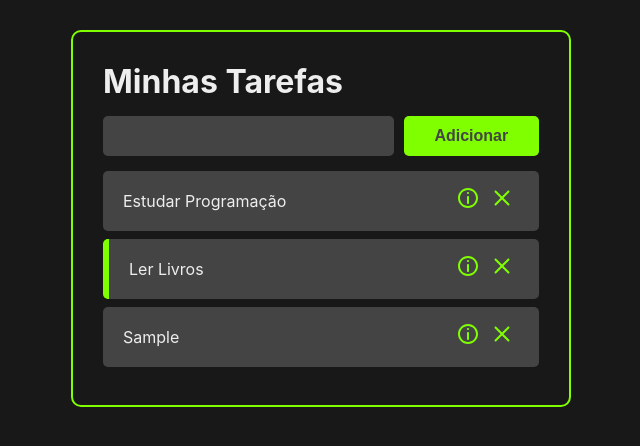
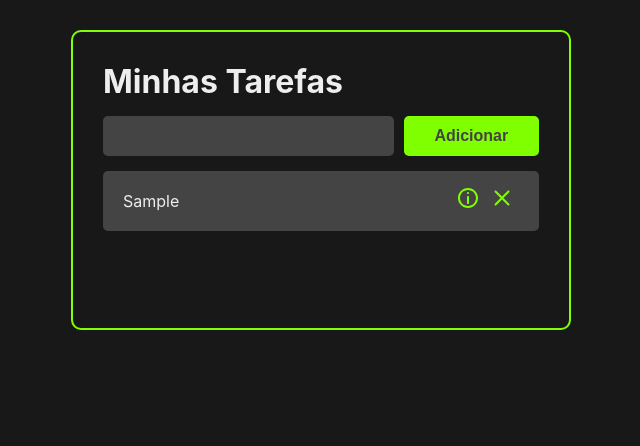
Before and after one commit to VieziDev/React-Create-Tasks, a React (Create React App) app: page / in a window 1280 px wide. Both pictures are taken after typing "Sample" into the empty fields and a click on the button "Adicionar". Shown: the top 446 px of the page, without its empty margins (319-959 px from the left). Built offline with nearby package versions, Linux system fonts and the light colour scheme; no server answers; the HTML template or start-up script is replaced by a standard one.

Commit message:
Readme File

```diff
--- a/src/App.jsx
+++ b/src/App.jsx
@@ -12,18 +12,7 @@ import TaskDetails from "./components/TaskDetails";
 import "./App.css";
 
 const App = () => {
-  const [tasks, setTasks] = useState([
-    {
-      id: "1",
-      title: "Estudar Programação",
-      completed: false,
-    },
-    {
-      id: "2",
-      title: "Ler Livros",
-      completed: true,
-    },
-  ]);
+  const [tasks, setTasks] = useState([]);
 
   useEffect(() => {
     const fetchTasks = async () => {
--- a/src/components/Task.jsx
+++ b/src/components/Task.jsx
@@ -1,5 +1,6 @@
 import React from "react";
-import { CgClose, CgInfo } from "react-icons/cg";
+import { CgClose, CgInfo, GiConfirmed } from "react-icons/cg";
+import { icons } from "react-icons/lib";
 import { useNavigate } from "react-router-dom";
 import "../style/Task.css";
 
@@ -13,7 +14,7 @@ const Task = ({ task, handleTaskClick, handleTaskDeletion }) => {
   return (
     <div
       className="task-container"
-      style={task.completed ? { borderLeft: "6px solid chartreuse", transition: "all 0.2s ease"} : {}}
+      style={task.completed ? { borderLeft: "50px solid chartreuse", transition: "all 0.2s ease"} : {}}
     >
       <div className="task-title" onClick={() => handleTaskClick(task.id)}>
         {task.title}
--- a/src/style/Button.css
+++ b/src/style/Button.css
@@ -15,5 +15,5 @@
 .button:hover{
     background-color: #444;
     color: chartreuse;
-    box-shadow: 5px 5px 5px black;
+    box-shadow: 3px 3px 3px chartreuse;
 }
--- a/src/style/Task.css
+++ b/src/style/Task.css
@@ -11,6 +11,11 @@
 
 .task-title{
     cursor: pointer;
+    transition: 0.5s;
+}
+
+.task-title:hover{
+    text-shadow: 2px 2px 2px chartreuse;
 }
 
 .buttons-container{
```
Also changed, not shown: 1 other file (tests, documents, lock files or other folders).
